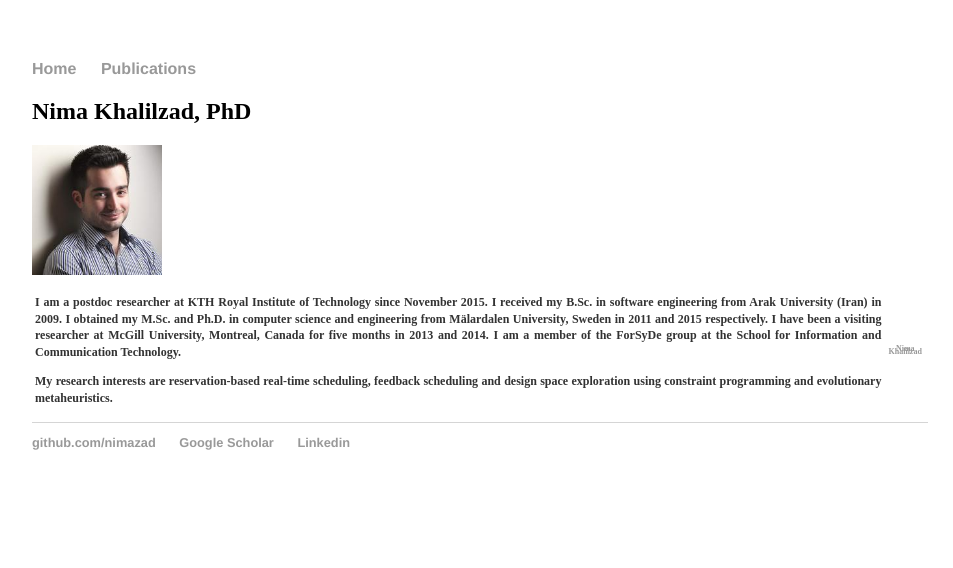
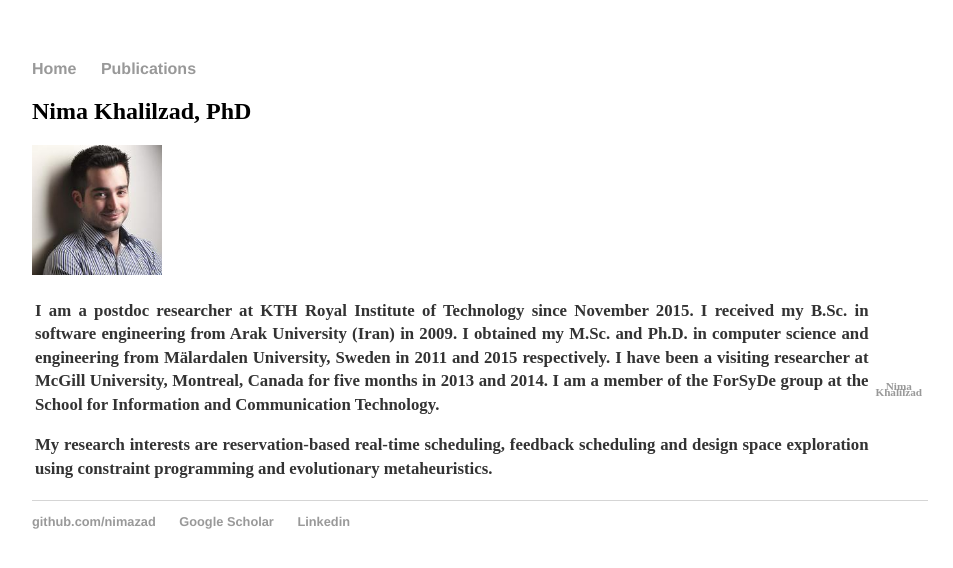
Before and after one commit to nimazad/nimazad.github.io, a Jekyll site: the page built from index.html, in a window 1280 px wide. Shown: the top 568 px of the page, without its empty margins (160-1113 px from the left). Built offline with Jekyll 4.4.1, drawn with Linux system fonts in a browser that asks for light colours; comment, search, counter and statistics services are not loaded.

Commit message:
table css updated

```diff
--- a/css/main.css
+++ b/css/main.css
@@ -42,7 +42,7 @@ ul.posts li {
     list-style: none;
 }
 table{
-padding: 25;
-font-size: 0.5em;
-line-height: 0.4em;
+padding: 50;
+font-size: 0.7em;
+line-height: 0.6em;
 }
```
